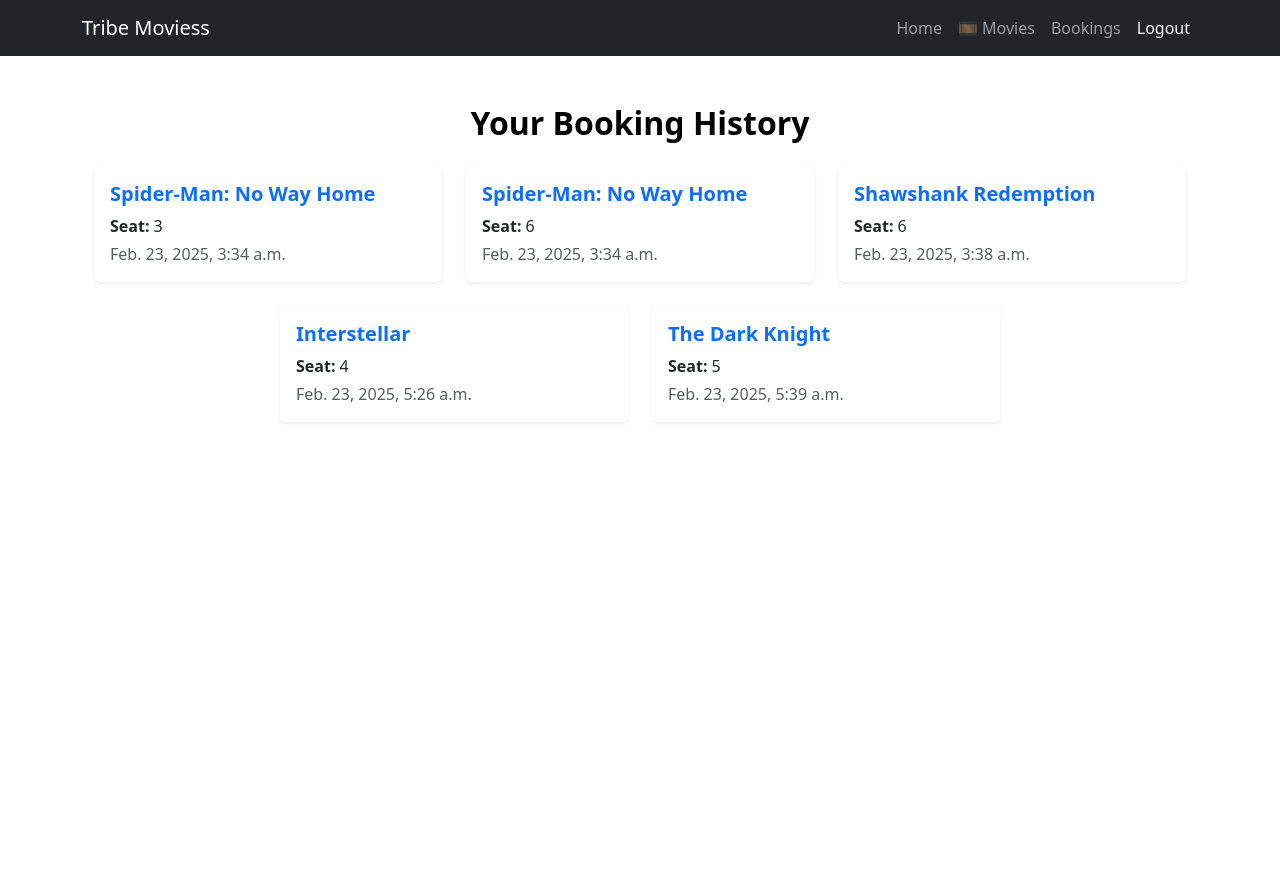
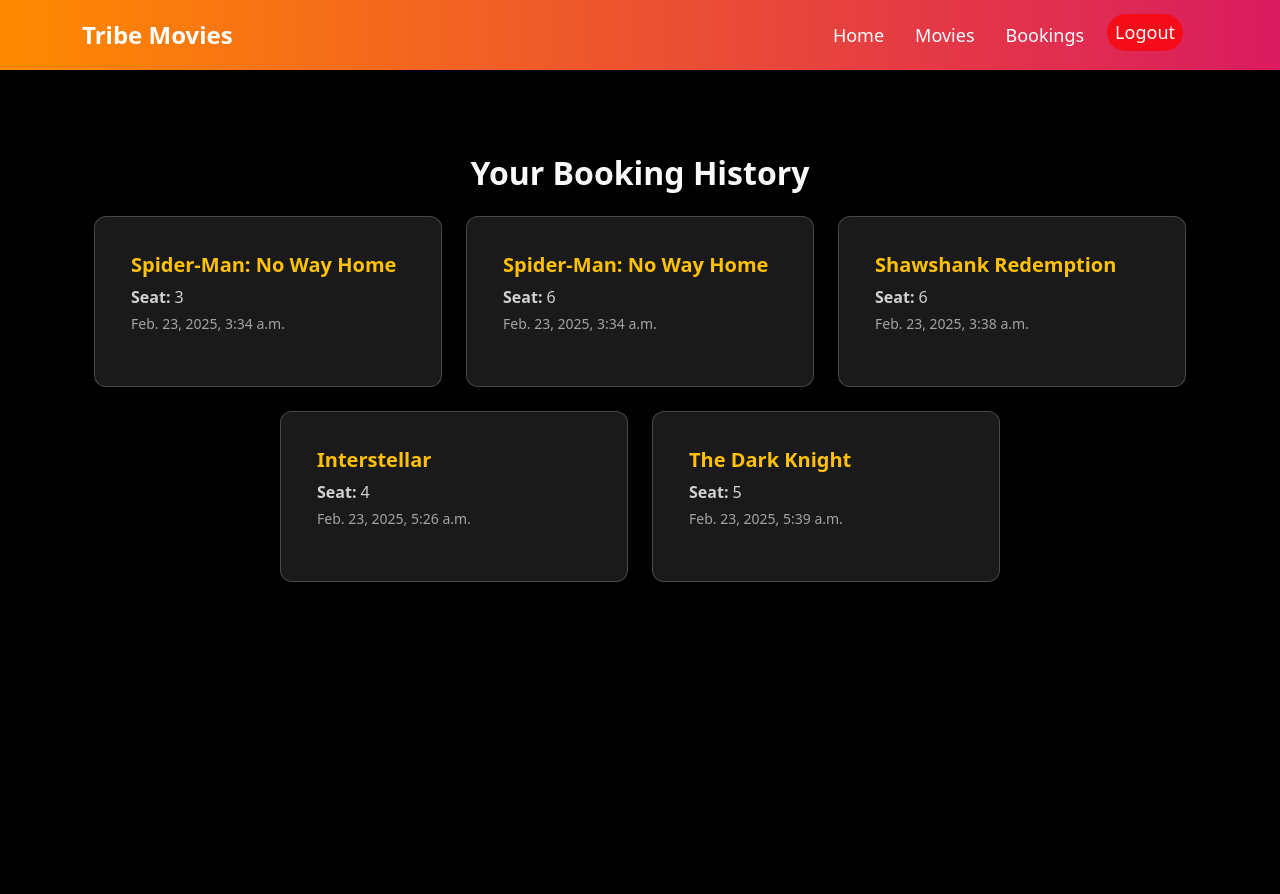
Before and after one commit to rubenmathews123/movie_booking, a Django app: page /booking-history/ in a window 1280 px wide. Before the commit the page ends 423 px from the top, so only its background shows below. Run offline with Django 5.2, Linux system fonts and the light colour scheme; a user stored in the database is signed in; data comes from the database, SQL or seed files in the repository; both versions use the stored data as it was after the commit.

Commit message:
chnaged-theme

```diff
--- a/bookings/templates/bookings/base.html
+++ b/bookings/templates/bookings/base.html
@@ -8,27 +8,101 @@
     <!-- Bootstrap 5 -->
     <link href="https://cdn.jsdelivr.net/npm/bootstrap@5.3.0/dist/css/bootstrap.min.css" rel="stylesheet">
 
-    <!-- Custom CSS (if needed) -->
+    <!-- Custom CSS -->
     {% load static %}
     <link rel="stylesheet" href="{% static 'css/styles.css' %}">
 
+    <style>
+        /* Navbar Styling */
+        .navbar-custom {
+            background: linear-gradient(90deg, #ff8a00, #da1b60); /* Gradient Navbar */
+            padding: 12px 20px;
+        }
+
+        .navbar-brand {
+            font-size: 24px;
+            font-weight: bold;
+            color: white !important;
+            transition: transform 0.3s ease-in-out;
+        }
+
+        .navbar-brand:hover {
+            transform: scale(1.1);
+        }
+
+        .navbar-nav .nav-link {
+            font-size: 18px;
+            color: white !important;
+            margin-right: 15px;
+            transition: all 0.3s ease-in-out;
+        }
+
+        .navbar-nav .nav-link:hover {
+            color: #ffd700 !important; /* Gold hover effect */
+            transform: scale(1.1);
+        }
+
+        /* Dark Mode Button */
+        .dark-mode-toggle {
+            background: rgba(255, 255, 255, 0.2);
+            border: none;
+            color: white;
+            padding: 5px 15px;
+            font-size: 16px;
+            cursor: pointer;
+            border-radius: 20px;
+            transition: all 0.3s ease-in-out;
+        }
+
+        .dark-mode-toggle:hover {
+            background: rgba(255, 255, 255, 0.4);
+        }
+
+        /* Logout Button */
+        .logout-btn {
+            background: rgba(255, 0, 0, 0.7);
+            color: white !important;
+            border: none;
+            padding: 5px 15px;
+            border-radius: 20px;
+            font-size: 16px;
+            transition: all 0.3s ease-in-out;
+        }
+
+        .logout-btn:hover {
+            background: rgba(255, 0, 0, 1);
+            transform: scale(1.1);
+        }
+
+        /* Navbar Toggle Button */
+        .navbar-toggler {
+            border: none;
+            background: rgba(255, 255, 255, 0.2);
+        }
+
+        .navbar-toggler:focus {
+            box-shadow: none;
+        }
+    </style>
 </head>
 <body>
+
     <!-- Navbar -->
-    <nav class="navbar navbar-expand-lg navbar-dark bg-dark">
+    <nav class="navbar navbar-expand-lg navbar-custom">
         <div class="container">
-            <a class="navbar-brand" href="{% url 'home' %}">Tribe Moviess</a>
+            <a class="navbar-brand" href="{% url 'home' %}">Tribe Movies</a>
             <button class="navbar-toggler" type="button" data-bs-toggle="collapse" data-bs-target="#navbarNav"
                 aria-controls="navbarNav" aria-expanded="false" aria-label="Toggle navigation">
                 <span class="navbar-toggler-icon"></span>
             </button>
-            <div class="collapse navbar-collapse" id="navbarNav">
-                <ul class="navbar-nav ms-auto">
+
+            <div class="collapse navbar-collapse justify-content-end" id="navbarNav">
+                <ul class="navbar-nav">
                     <li class="nav-item">
-                        <a class="nav-link" href="{% url 'home' %}"> Home</a>
+                        <a class="nav-link" href="{% url 'home' %}">Home</a>
                     </li>
                     <li class="nav-item">
-                        <a class="nav-link" href="{% url 'movie_list' %}">🎞 Movies</a>
+                        <a class="nav-link" href="{% url 'movie_list' %}">Movies</a>
                     </li>
 
                     {% if user.is_authenticated %}
@@ -36,19 +110,20 @@
                             <a class="nav-link" href="{% url 'booking_history' %}">Bookings</a>
                         </li>
                         <li class="nav-item">
-                                <form method="post" action="{% url 'logout' %}">
-                                    {% csrf_token %}
-                                    <button type="submit" class="nav-link btn btn-danger text-light">Logout</button>
-                                </form>
-                            </li>
+                            <form method="post" action="{% url 'logout' %}">
+                                {% csrf_token %}
+                                <button type="submit" class="nav-link logout-btn">Logout</button>
+                            </form>
+                        </li>
                     {% else %}
                         <li class="nav-item">
-                            <a class="nav-link btn btn-primary text-light" href="{% url 'login' %}"> Login</a>
+                            <a class="nav-link btn btn-primary text-light" href="{% url 'login' %}">Login</a>
                         </li>
                     {% endif %}
+                </ul>
 
-
-                </ul>
+                <!-- Dark Mode Toggle Button -->
+                <!-- <button id="dark-mode-toggle" class="dark-mode-toggle ms-3">🌙 Dark Mode</button> -->
             </div>
         </div>
     </nav>
@@ -62,29 +137,30 @@
     <script src="https://cdn.jsdelivr.net/npm/bootstrap@5.3.0/dist/js/bootstrap.bundle.min.js"></script>
 
     <script>
-        document.addEventListener("DOMContentLoaded", function () {
-            const toggleButton = document.getElementById("dark-mode-toggle");
-            const body = document.body;
+        // document.addEventListener("DOMContentLoaded", function () {
+        //     const toggleButton = document.getElementById("dark-mode-toggle");
+        //     const body = document.body;
 
-            // Check if Dark Mode is enabled in localStorage
-            if (localStorage.getItem("dark-mode") === "enabled") {
-                body.classList.add("dark-mode");
-                toggleButton.textContent = "☀ Light Mode";
-            }
+        //     // Check if Dark Mode is enabled in localStorage
+        //     if (localStorage.getItem("dark-mode") === "enabled") {
+        //         body.classList.add("dark-mode");
+        //         toggleButton.textContent = "☀ Light Mode";
+        //     }
 
-            // Toggle Dark Mode on click
-            toggleButton.addEventListener("click", function () {
-                if (body.classList.contains("dark-mode")) {
-                    body.classList.remove("dark-mode");
-                    localStorage.setItem("dark-mode", "disabled");
-                    toggleButton.textContent = "🌙 Dark Mode";
-                } else {
-                    body.classList.add("dark-mode");
-                    localStorage.setItem("dark-mode", "enabled");
-                    toggleButton.textContent = "☀ Light Mode";
-                }
-            });
-        });
+        //     // // Toggle Dark Mode on click
+        //     // toggleButton.addEventListener("click", function () {
+        //     //     if (body.classList.contains("dark-mode")) {
+        //     //         body.classList.remove("dark-mode");
+        //     //         localStorage.setItem("dark-mode", "disabled");
+        //     //         toggleButton.textContent = "🌙 Dark Mode";
+        //     //     } else {
+        //     //         body.classList.add("dark-mode");
+        //     //         localStorage.setItem("dark-mode", "enabled");
+        //     //         toggleButton.textContent = "☀ Light Mode";
+        //     //     }
+        //     // }
+        // );
+        // });
     </script>
 </body>
 </html>
--- a/bookings/templates/bookings/booking_history.html
+++ b/bookings/templates/bookings/booking_history.html
@@ -3,27 +3,80 @@
 {% block title %}Booking History{% endblock %}
 
 {% block content %}
-<div class="container mt-5">
-    <h2 class="fw-bold text-center mb-4">Your Booking History</h2>
+<!-- Dark Background -->
+<div class="booking-container">
+    <div class="container">
+        <h2 class="fw-bold text-center text-light mb-4">Your Booking History</h2>
 
         {% if bookings %}
             <div class="row justify-content-center">
                 {% for booking in bookings %}
                     <div class="col-md-6 col-lg-4 mb-4">
-                    <div class="card shadow-sm border-0">
+                        <div class="card booking-card">
                             <div class="card-body">
-                            <h5 class="card-title text-primary fw-bold">{{ booking.movie.title }}</h5>
+                                <h5 class="card-title text-warning fw-bold">{{ booking.movie.title }}</h5>
                                 <p class="card-text mb-1"><strong>Seat:</strong> {{ booking.seat.seat_number }}</p>
-                            <p class="card-text text-muted"><i class="bi bi-clock"></i> {{ booking.timestamp }}</p>
+                                <p class="booking-date">{{ booking.timestamp }}</p>
                             </div>
                         </div>
                     </div>
                 {% endfor %}
             </div>
         {% else %}
-        <div class="alert alert-info text-center" role="alert">
-            <i class="bi bi-calendar-x"></i> No bookings found.
+            <div class="alert alert-dark text-center text-light" role="alert">
+                No bookings found.
             </div>
         {% endif %}
     </div>
+</div>
+
+<!-- CSS Styles -->
+<style>
+    /* Full Black Background */
+    .booking-container {
+        background: black;
+        min-height: 100vh;
+        padding-top: 30px;
+        padding-bottom: 50px;
+    }
+    html, body {
+        background: black !important;
+    }
+    /* Booking Card */
+    .booking-card {
+        background: rgba(255, 255, 255, 0.1); /* Dark semi-transparent */
+        border: 1px solid rgba(255, 255, 255, 0.2);
+        border-radius: 12px;
+        overflow: hidden;
+        transition: all 0.3s ease-in-out;
+        padding: 20px;
+    }
+
+    .booking-card:hover {
+        transform: scale(1.05);
+        box-shadow: 0px 8px 16px rgba(255, 255, 255, 0.3);
+    }
+
+    /* Booking Title */
+    .card-title {
+        color: #f5c518;
+    }
+
+    /* Booking Details */
+    .card-text {
+        color: rgba(255, 255, 255, 0.8);
+    }
+
+    /* Date Styling - Make it Visible */
+    .booking-date {
+        color: rgba(255, 255, 255, 0.6); /* Light gray for readability */
+        font-size: 14px;
+    }
+
+    /* No Bookings Alert */
+    .alert-dark {
+        background: rgba(255, 255, 255, 0.1);
+        border: 1px solid rgba(255, 255, 255, 0.3);
+    }
+</style>
 {% endblock %}
```
Also changed, not shown: bookings/templates/bookings/movie_list.html (+6 -1 lines), bookings/templates/bookings/seat_booking.html (+10 -1 lines), db.sqlite3. Lines whose indentation alone changed are shown as unchanged.
